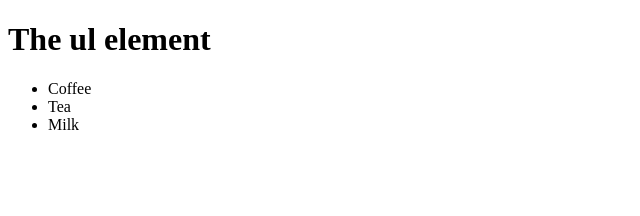
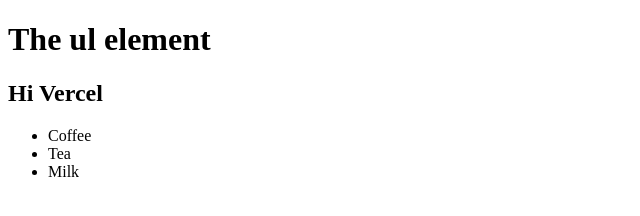
Before and after one commit to mrmautobot/test2, a plain HTML site: page test.html in a window 1280 px wide. Shown: the whole page, without its empty margins (0-640 px from the left). Drawn offline with Linux system fonts and the light colour scheme.

Commit message:
Update test.html

```diff
--- a/test.html
+++ b/test.html
@@ -3,6 +3,7 @@
 <body>
 
 <h1>The ul element</h1>
+<h2>Hi Vercel</h1>
 
 <ul>
   <li>Coffee</li>
```
